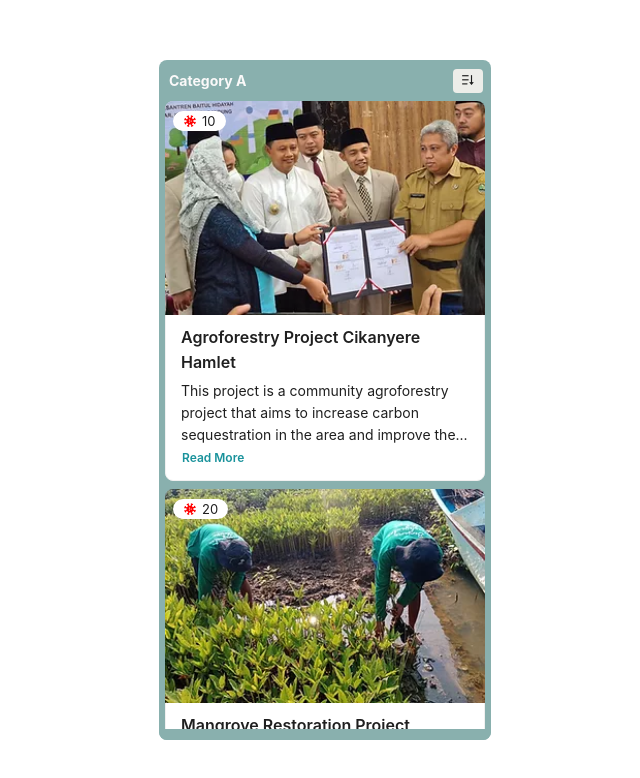
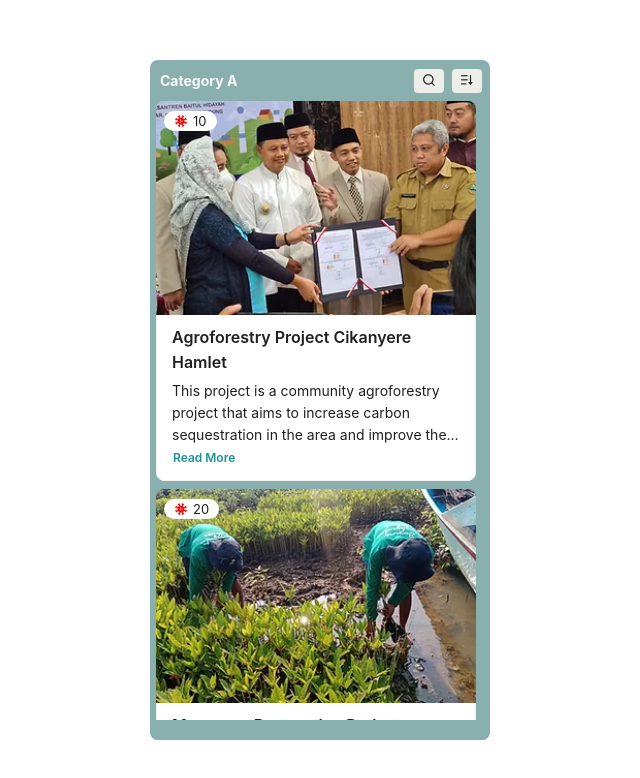
Before and after one commit to PotasticMaeve/FA-test, a Next.js app: page / in a window 1280 px wide. Shown: the top 778 px of the page, without its empty margins (315-955 px from the left). Built offline with nearby package versions, Linux system fonts and the light colour scheme.

Commit message:
complete search func

```diff
--- a/pages/index.tsx
+++ b/pages/index.tsx
@@ -1,5 +1,5 @@
-import { Button, Card, Col, Typography } from 'antd'
-import { useEffect, useState } from 'react';
+import { Button, Card, Col, Typography, Input } from 'antd'
+import { useState } from 'react';
 import Layout from '../src/components/layout'
 import PROJECT_LIST from '../src/constants/project-list'
 import _ from 'lodash'
@@ -10,6 +10,21 @@ export default function Project() {
   const [isEllipsis, setIsEllipsis] = useState(true)
   const [index, setIndex] = useState(undefined)
   const [isReverseSort, setIsReverseSort] = useState(false)
+  const [showSearch, setShowSearch] = useState(false)
+  const [content, setContent] = useState(PROJECT_LIST)
+
+  const handleChangeSearch = (key) => {
+    if(key !== ""){
+      const data = PROJECT_LIST.filter((el) => {
+        if(el.title.toLowerCase().includes(key.toLowerCase())){
+          return el
+        }
+      })
+      setContent(data)
+    }else{
+      setContent(PROJECT_LIST)
+    }
+  }
 
   return (
     <Layout seo={{ title: 'Projects' }}>
@@ -17,6 +32,15 @@ export default function Project() {
         <div className="panel">
           <div className="panel-header">
             <h3 className="panel-title">Category A</h3>
+            <div>
+              <Button
+                type='text'
+                className='sort-btn'
+                size='small'
+                onClick={() => setShowSearch(!showSearch)}
+              >
+                {showSearch ? <i className="ri-close-fill" /> : <i className="ri-search-line" />}
+              </Button>
               <Button
                 type='text'
                 className='sort-btn'
@@ -26,8 +50,19 @@ export default function Project() {
                 {isReverseSort ? <i className="ri-sort-asc" /> : <i className="ri-sort-desc" />}
               </Button>
             </div>
+          </div>
+          {showSearch && (
+            <div>
+              <Input
+                className='search'
+                onChange={(e) => handleChangeSearch(e.target.value)}
+                placeholder='Type project name..'
+                autoFocus
+              />
+            </div>
+          )}
           <ul className="panel-items">
-            {(_.orderBy(PROJECT_LIST, ['carbon'], [isReverseSort ? 'desc' : 'asc'])).map((el, i) => (
+            {(_.orderBy(content, ['carbon'], [isReverseSort ? 'desc' : 'asc'])).map((el, i) => (
               <li key={i}>
                 <Col className='badge-carbon'>
                   <i className="ri-virus-fill" />
--- a/src/styles/main.css
+++ b/src/styles/main.css
@@ -20,10 +20,10 @@
     display: flex;
     flex-direction: column;
     background-color: #89b0ae;
-    max-height: calc(100vh - 12rem);
+    height: calc(100vh - 12rem);
     border-radius: 8px;
     margin-right: 1rem;
-    margin: 0 20px;
+    width: 340px;
 }
 .panel-header {
     display: flex;
@@ -123,8 +123,13 @@
 .badge-carbon > .ant-typography {
     font-size: 13px;
 }
+.ant-input.search {
+    margin: 10px !important;
+    width: 94% !important;
+    font-size: 13px !important;
+}
 
-/* Custom Scrollbar */
+/* custom scrollbar */
 /* width */
 .panel-items::-webkit-scrollbar {
     width: 8px !important;
```
Lines whose indentation alone changed are shown as unchanged.
